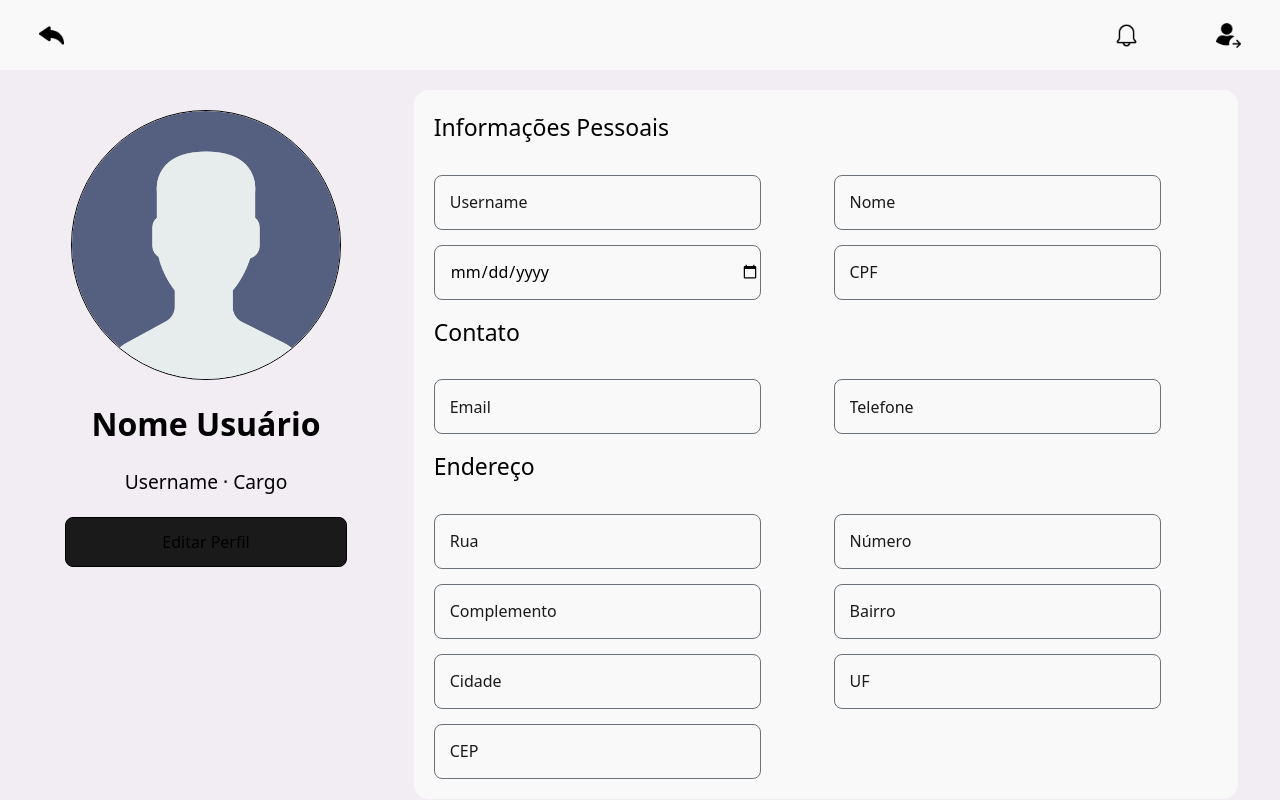
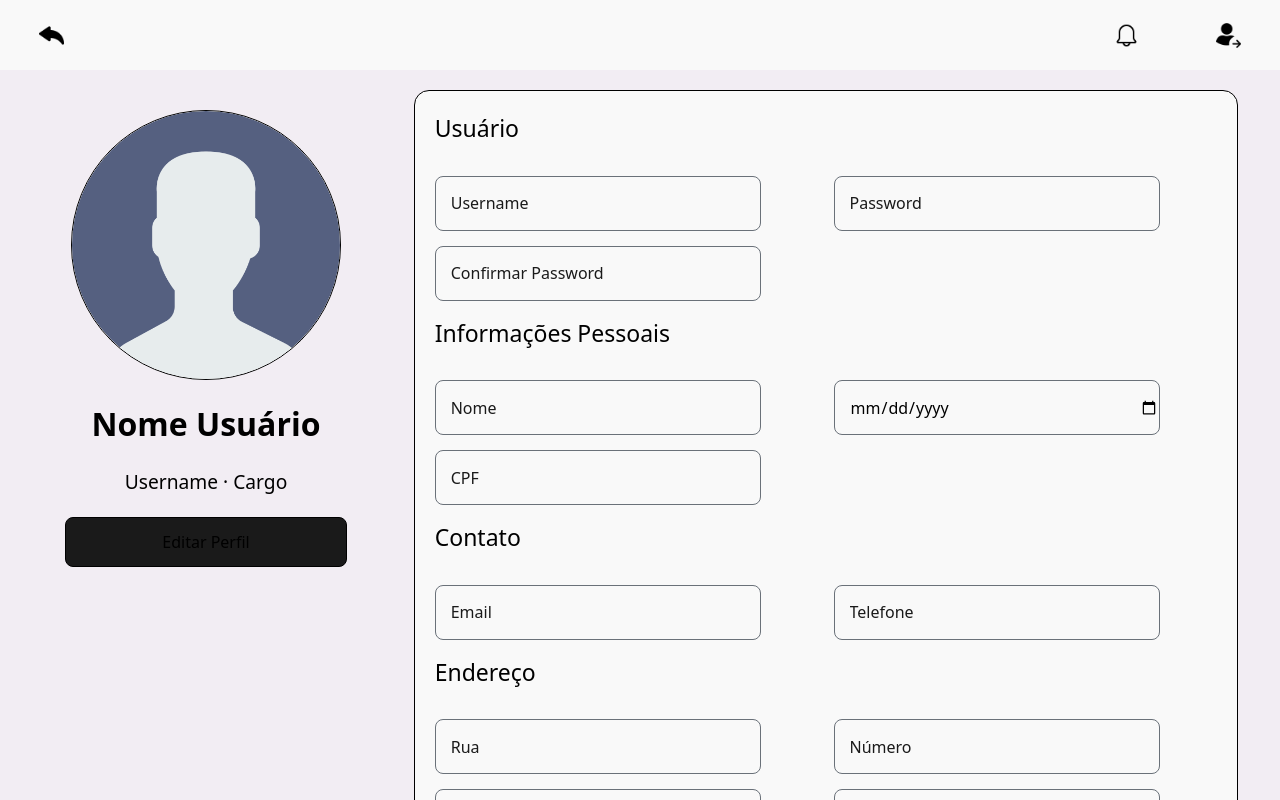
Before and after one commit to santjonatas/royal.lux.frontend, a React (Vite) app: page /profile in a window 1280 px wide. Shown: the top 800 px of the page. Built offline with nearby package versions, Linux system fonts and the light colour scheme.

Commit message:
informacoes input

```diff
--- a/src/pages/Profile/Profile.css
+++ b/src/pages/Profile/Profile.css
@@ -68,6 +68,7 @@
   width: 95%;
   min-height: 100%;
   border-radius: 15px;
+  border: black 1px solid;
   background-color: #F9F9F9;
 }
 
--- a/src/pages/Profile/Profile.tsx
+++ b/src/pages/Profile/Profile.tsx
@@ -42,8 +42,12 @@ export default function Profile({
                 </section>
                 <section id="section-info-user">
                     <form id="form-edit-profile-user" action="">
+                        <label className="label-forms">Usuário</label>
+                        <InputDefault placeholder="Username" type="text" name="username"></InputDefault>
+                        <InputDefault placeholder="Password" type="password" name="password"></InputDefault>
+                        <InputDefault placeholder="Confirmar Password" type="password" name="confirm-password"></InputDefault>
+
                         <label className="label-forms">Informações Pessoais</label>
-                        <InputDefault placeholder="Username" type="text" name="username"></InputDefault>
                         <InputDefault placeholder="Nome" type="text" name="name"></InputDefault>
                         <InputDefault placeholder="Data de Nascimento" type="date" name="data-nascimento"></InputDefault>
                         <InputDefault placeholder="CPF" type="text" name="cpf"></InputDefault>
```
